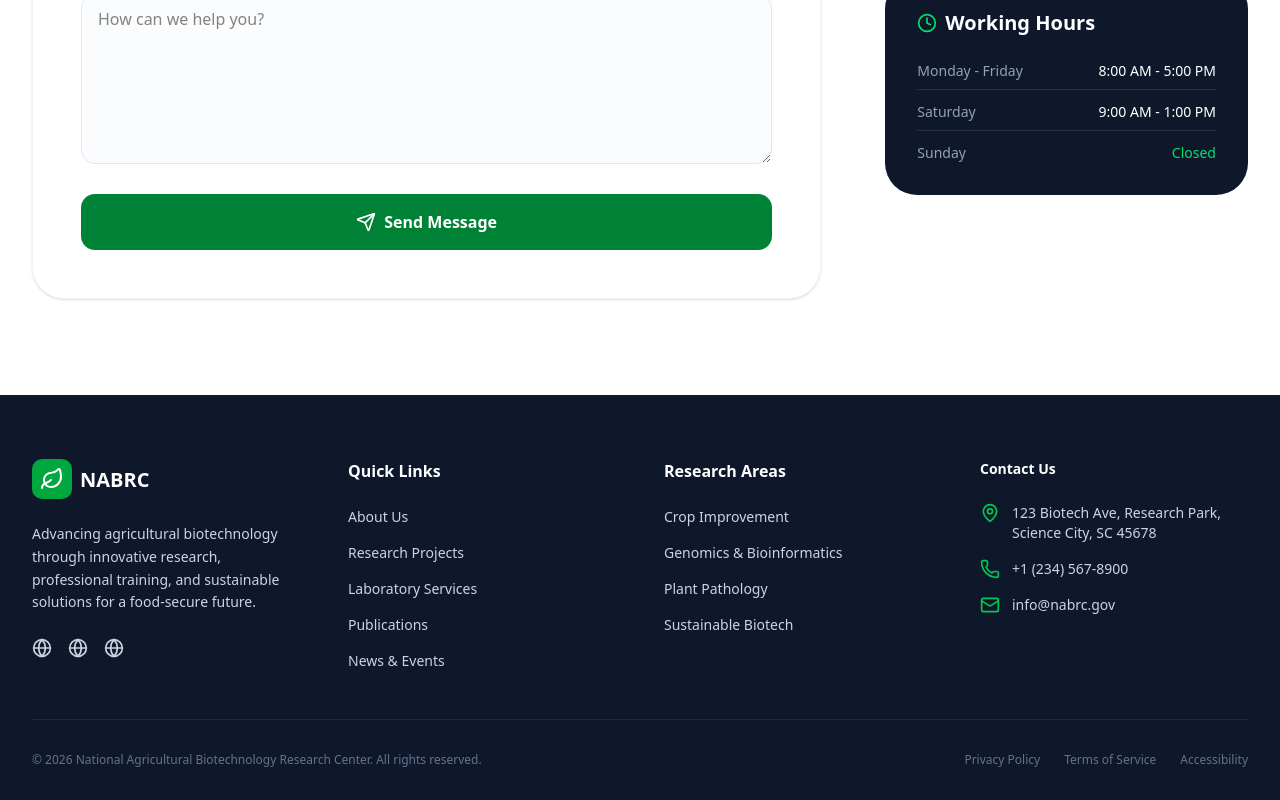
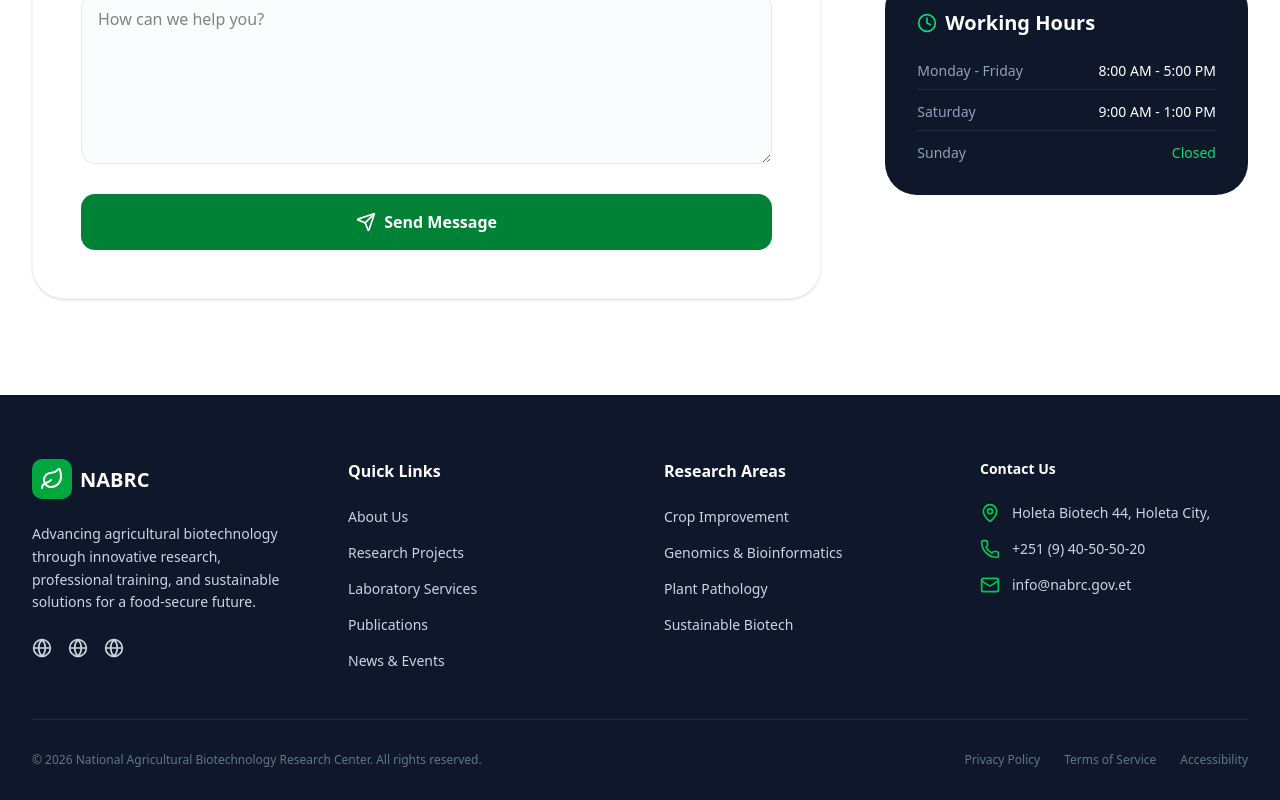
Before and after one commit to Firaol-Ararsa/agribio-web-core, a React (Vite) app: page /contact in a window 1280 px wide. Shown: the part 919-1719 px from the top of the page. Built offline with nearby package versions, Linux system fonts and the light colour scheme.

Commit message:
Update Footer.tsx

```diff
--- a/src/components/Footer.tsx
+++ b/src/components/Footer.tsx
@@ -54,15 +54,15 @@ export function Footer() {
             <h4 className="text-white font-semibold mb-6">Contact Us</h4>
             <div className="flex items-start space-x-3">
               <MapPin className="w-5 h-5 text-green-500 shrink-0" />
-              <span>123 Biotech Ave, Research Park, Science City, SC 45678</span>
+              <span>Holeta Biotech 44, Holeta City, </span>
             </div>
             <div className="flex items-center space-x-3">
               <Phone className="w-5 h-5 text-green-500 shrink-0" />
-              <span>+1 (234) 567-8900</span>
+              <span>+251 (9) 40-50-50-20</span>
             </div>
             <div className="flex items-center space-x-3">
               <Mail className="w-5 h-5 text-green-500 shrink-0" />
-              <span>info@nabrc.gov</span>
+              <span>info@nabrc.gov.et</span>
             </div>
           </div>
         </div>
```
